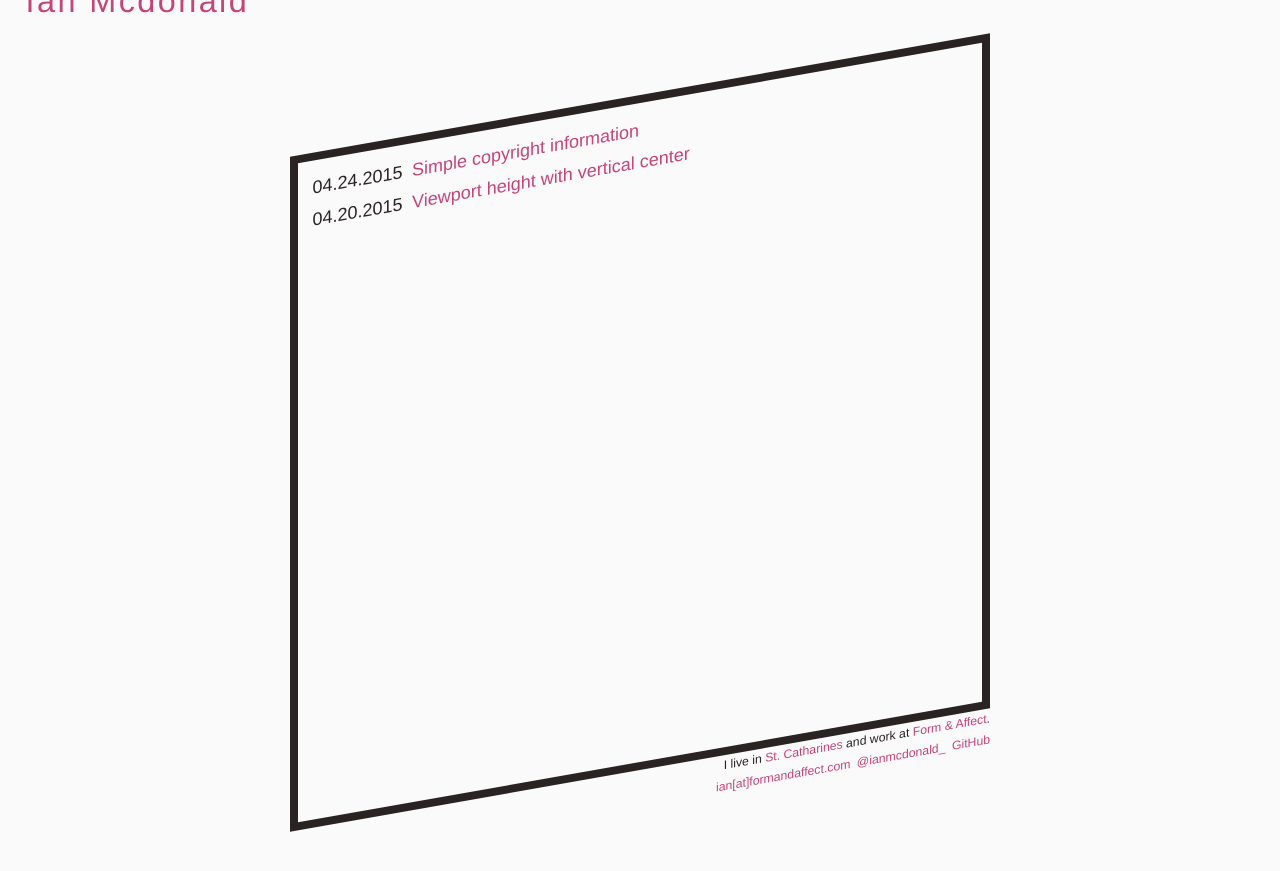
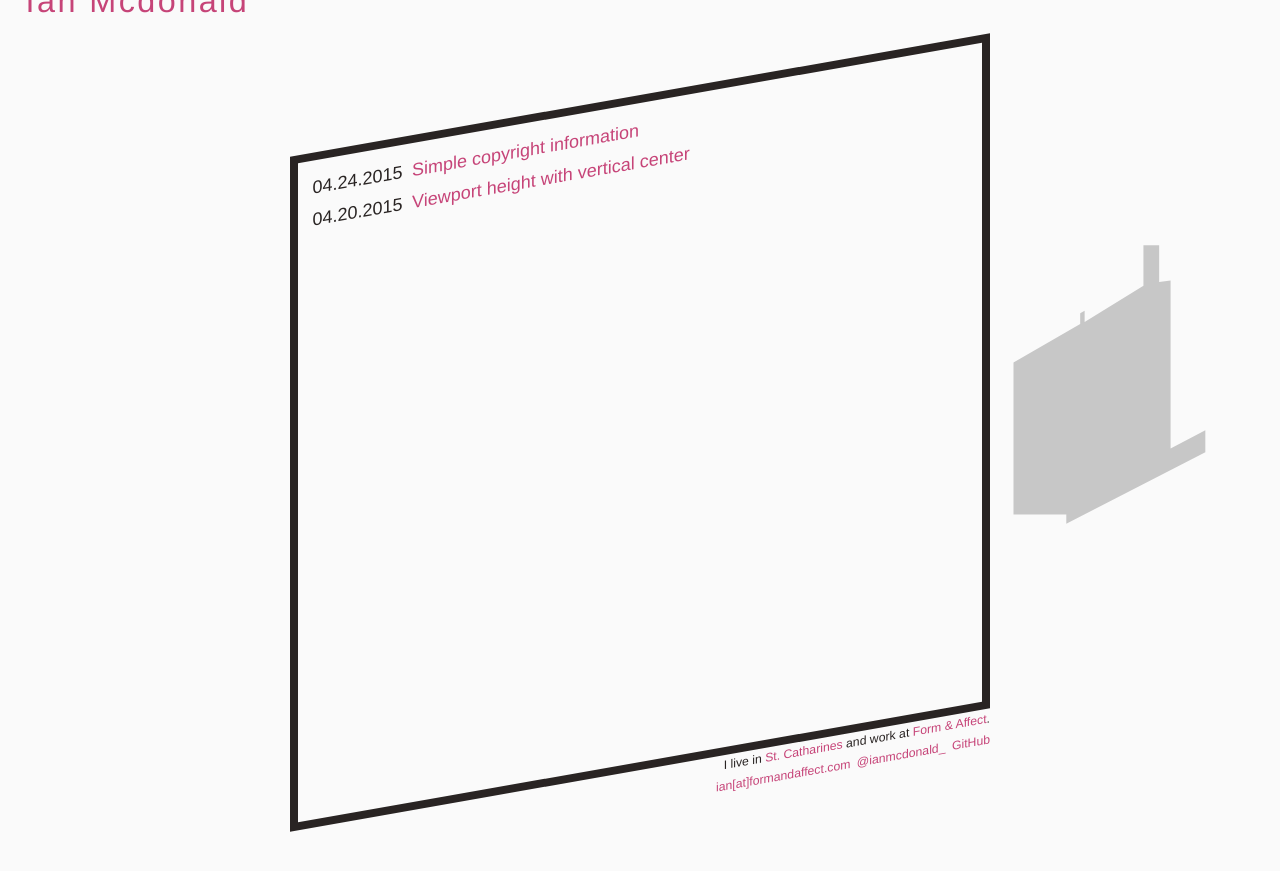
Before and after one commit to ianmcdonald/ianmcdonald.github.io, a Jekyll site: the page built from index.html, in a window 1280 px wide. Shown: the top 871 px of the page. Built offline with Jekyll 4.4.1, drawn with Linux system fonts in a browser that asks for light colours; some web fonts are replaced.

Commit message:
slight tweaks

```diff
--- a/css/main.scss
+++ b/css/main.scss
@@ -59,7 +59,7 @@ li {
 }
 h1 {
     min-width: 240px;
-    position: absolute;
+    position: fixed;
     top: -0.45em;
     left: 2vw;
     font-size: 2.25em;
@@ -170,6 +170,34 @@ ul.whatever li {
 ul.whatever li:first-child {
     display: block;
 }
+.st-catharines {
+    position: fixed;
+    right: 5em;
+    top: 5em;
+    max-width: 15em;
+    width: 50%;
+    z-index: -1;
+}
+#map {
+    fill: darken($light, 20%);
+    transition: all 0.5s ease;
+}
+#map-point {
+    fill: transparent;
+    -webkit-animation: pulse 2s ease infinite;
+    animation: pulse 2s ease infinite;
+    transition: all 0.5s ease;
+}
+@-webkit-keyframes pulse {
+    0%   { opacity: 0.75; stroke-width: 0; }
+    50%  { opacity: 1;    stroke-width: 2; }
+    100% { opacity: 0.75; stroke-width: 0; }
+}
+@keyframes pulse {
+    0%   { opacity: 0.75; stroke-width: 0; }
+    50%  { opacity: 1;    stroke-width: 2; }
+    100% { opacity: 0.75; stroke-width: 0; }
+}
 .post {
     margin-top: 33vh;
     margin-bottom: 10em;
--- a/index.html
+++ b/index.html
@@ -8,8 +8,32 @@ layout: default
 </li>{% endfor %}
 </ul>
 <ul class="whatever">
-<li>I live in <a href="http://en.wikipedia.org/wiki/St._Catharines">St. Catharines</a> and work at <a href="http://formandaffect.com">Form &amp; Affect</a>.</li>
+<li>I live in <a href="http://en.wikipedia.org/wiki/St._Catharines" class="link-stc">St. Catharines</a> and work at <a href="http://formandaffect.com" class="link-fa">Form &amp; Affect</a>.</li>
 <li><a href="mailto:ian@formandaffect.com">ian[at]formandaffect.com</a></li>
 <li><a href="https://twitter.com/ianmcdonald_">@ianmcdonald_</a></li>
 <li><a href="https://github.com/ianmcdonald">GitHub</a></li>
 </ul>
+<svg class="st-catharines" width="435px" height="606px" viewBox="0 0 435 606" version="1.1">
+<g id="flat-map" stroke="none" stroke-width="1" fill="none" fill-rule="evenodd">
+<path d="M359.654297,112.701172 L359.654297,451.108029 L429.619141,414.217773 L429.619141,458.38341 L149.606445,602.634766 L149.606445,583.999544 L43.3154805,583.999544 L43.3154805,277.765592 L177.612305,200.071289 L177.612305,178.743969 L186.530273,173.829102 L186.530273,196.10218 L304.973633,123.079102 L304.973633,41.8279419 L336.62933,41.8279419 L336.62933,115.841804 L359.654297,112.701172 Z" id="map" fill="#D8D8D8"></path>
+<circle id="map-point" fill="#672121" cx="234.5" cy="394.5" r="15"></circle>
+</g>
+</svg>
+<script>
+(function svgLinks() {
+var stcLink  = document.querySelector('.link-stc'),
+    stcMap   = document.querySelector('path#map'),
+    fa2Link  = document.querySelector('.link-fa'),
+    fa2Point = document.querySelector('circle#map-point');
+function highlightMap()  { stcMap.style.fill   = '#de92b0'; }
+function regularMap()    { stcMap.style.fill   = '#c7c7c7'; }
+ function highlightFa2() { fa2Point.style.fill = '#c64478';
+                           fa2Point.style.stroke= '#c64478';}
+ function regularFa2()   { fa2Point.style.fill = 'transparent';
+                           fa2Point.style.stroke= 'transparent';}
+stcLink.addEventListener('mouseenter', highlightMap );
+stcLink.addEventListener('mouseleave', regularMap   );
+fa2Link.addEventListener('mouseenter', highlightFa2 );
+fa2Link.addEventListener('mouseleave', regularFa2   );
+})();
+</script>
```
Also changed, not shown: 3 other files.
